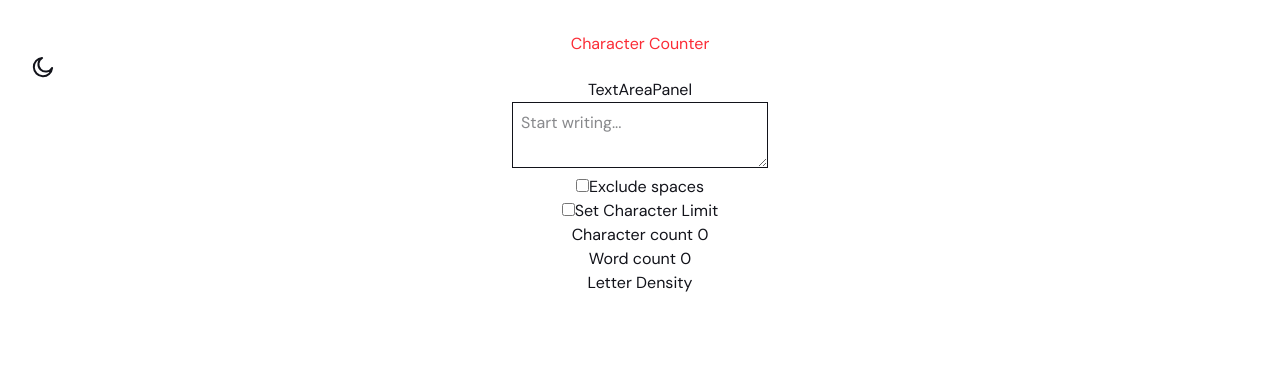
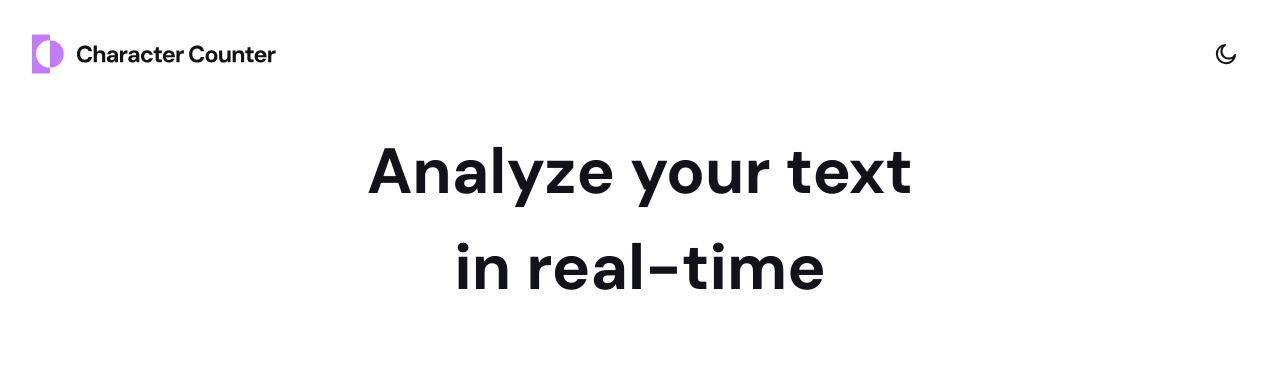
Before and after one commit to xaviguasch/character-counter-fm-app-jia-xavi-collab, a React (Vite) app: page / in a window 1280 px wide. Shown: the top 366 px of the page. Built offline with nearby package versions, Linux system fonts and the light colour scheme.

Commit message:
add Header component and add style to it

```diff
--- a/src/App.jsx
+++ b/src/App.jsx
@@ -1,12 +1,11 @@
 import { useState } from "react";
 
-import { useTheme } from "./hooks/useTheme";
+import Header from "./components/Header";
+import TextAreaPanel from "./components/TextAreaPanel";
 import LetterDensity from "./components/LetterDensity";
-import TextAreaPanel from "./components/TextAreaPanel";
-import iconMoon from "./assets/icon-moon.svg";
-import iconSun from "./assets/icon-sun.svg";
 
 import "./App.css";
+import CountArea from "./components/CountArea";
 
 function App() {
   // test line
@@ -15,8 +14,6 @@ function App() {
   const [isThereCharLimit, setIsThereCharLimit] = useState(false);
   const [showLimitAlert, setShowLimitAlert] = useState(false);
   const [charLimitNum, setCharLimitNum] = useState(50);
-
-  const { theme, toggleTheme } = useTheme();
 
   const charCount = areSpacesExcluded
     ? text.replace(/\s/g, "").length
@@ -73,14 +70,8 @@ function App() {
   };
 
   return (
-    <div>
-      <div>
-        <h1 className="text-red-500">Character Counter</h1>
-        <img
-          src={theme === "dark" ? iconSun : iconMoon}
-          onClick={toggleTheme}
-        />
-      </div>
+    <div className="container">
+      <Header />
 
       <TextAreaPanel
         text={text}
@@ -95,9 +86,15 @@ function App() {
         readingTime={readingTime}
       />
 
-      {text && <p>Aprox. reading time {totalReadingTime}</p>}
+      {/* {text && <p>Aprox. reading time {totalReadingTime}</p>}
       <p>Character count {charCount}</p>
-      <p>Word count {wordCount}</p>
+      <p>Word count {wordCount}</p> */}
+
+      <CountArea
+        charCount={charCount}
+        wordCount={wordCount}
+        sentenceCount={60}
+      />
 
       <LetterDensity text={text} />
     </div>
--- a/src/components/Header.jsx
+++ b/src/components/Header.jsx
@@ -9,15 +9,25 @@ function Header() {
 
   return (
     <div>
-      <div className="flex justify-between items-center">
-        <img src={theme === "dark" ? darkLogo : lightLogo} />
-        <img
-          src={theme === "dark" ? iconSun : iconMoon}
+      <div className="mb-12 flex justify-between items-center">
+        <div className="w-46.25 h-7.5 md:w-61.25 md:h-10">
+          <img
+            src={theme === "dark" ? darkLogo : lightLogo}
+            className="w-full h-full "
+          />
+        </div>
+        <div
           onClick={toggleTheme}
-        />
+          className="w-8 h-8 md:w-11 md:h-11 rounded-sm mdrounded-lg flex items-center justify-center bg-background2"
+        >
+          <img
+            src={theme === "dark" ? iconSun : iconMoon}
+            className="w-5 h-5 md:w-5.5 md:h-5.5"
+          />
+        </div>
       </div>
-      <h1 className="text-text1 text-preset-1">
-        Analyze your text <span className="block">in real-time</span>
+      <h1 className="text-preset-1 text-text1 text-center mb-12 ">
+        Analyze your text <span className="inline md:block">in real-time</span>
       </h1>
     </div>
   );
```
